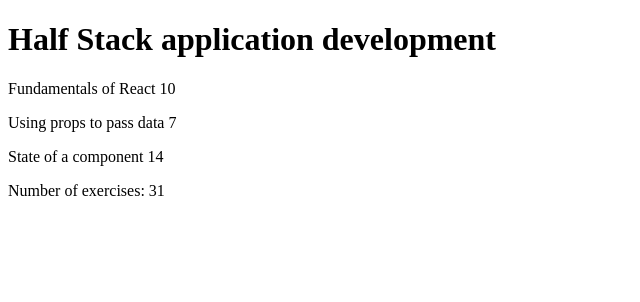
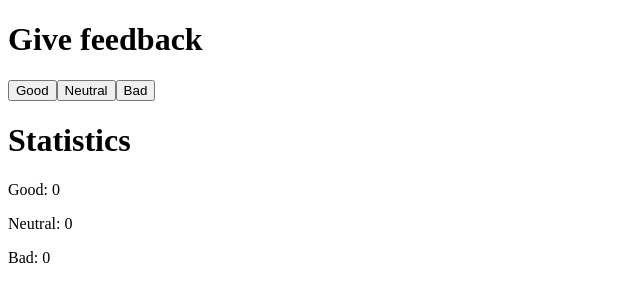
Before and after one commit to Sikarii/fullstack-open-course, a React (Vite) app in the folder 01-introduction-to-react/: page / in a window 1280 px wide. Shown: the top 302 px of the page, without its empty margins (0-640 px from the left). Built offline with nearby package versions, Linux system fonts and the light colour scheme.

Commit message:
Exercise 6 for introduction-to-react

```diff
--- a/01-introduction-to-react/src/App.jsx
+++ b/01-introduction-to-react/src/App.jsx
@@ -1,31 +1,31 @@
-import Header from "./components/Header";
-import Content from "./components/Content";
-import Total from "./components/Total";
+import { useState } from "react";
 
 export default function App() {
-  const course = {
-    name: "Half Stack application development",
-    parts: [
-      {
-        name: "Fundamentals of React",
-        exercises: 10,
-      },
-      {
-        name: "Using props to pass data",
-        exercises: 7,
-      },
-      {
-        name: "State of a component",
-        exercises: 14,
-      },
-    ],
-  };
+  const [good, setGood] = useState(0);
+  const [neutral, setNeutral] = useState(0);
+  const [bad, setBad] = useState(0);
 
   return (
     <div>
-      <Header course={course.name} />
-      <Content parts={course.parts} />
-      <Total parts={course.parts} />
+      <div>
+        <h1>Give feedback</h1>
+
+        <div>
+          <button onClick={() => setGood((v) => v + 1)}>Good</button>
+          <button onClick={() => setNeutral((v) => v + 1)}>Neutral</button>
+          <button onClick={() => setBad((v) => v + 1)}>Bad</button>
+        </div>
+      </div>
+
+      <div>
+        <h1>Statistics</h1>
+
+        <div>
+          <p>Good: {good}</p>
+          <p>Neutral: {neutral}</p>
+          <p>Bad: {bad}</p>
+        </div>
+      </div>
     </div>
   );
 };
--- a/01-introduction-to-react/src/components/Content.jsx
+++ /dev/null
@@ -1,11 +0,0 @@
-import Part from "./Part";
-
-export default function Content(props) {
-  return (
-    <div>
-      <Part part={props.parts[0].name} exercises={props.parts[0].exercises} />
-      <Part part={props.parts[1].name} exercises={props.parts[1].exercises} />
-      <Part part={props.parts[2].name} exercises={props.parts[2].exercises} />
-    </div>
-  );
-};
--- a/01-introduction-to-react/src/components/Header.jsx
+++ /dev/null
@@ -1,6 +0,0 @@
-export default function Header(props) {
-
-  return (
-    <h1>{props.course}</h1>
-  );
-};
--- a/01-introduction-to-react/src/components/Part.jsx
+++ /dev/null
@@ -1,7 +0,0 @@
-export default function Part(props) {
-  return (
-    <p>
-      {props.part} {props.exercises}
-    </p>
-  );
-};
--- a/01-introduction-to-react/src/components/Total.jsx
+++ /dev/null
@@ -1,9 +0,0 @@
-export default function Total(props) {
-  const total = props.parts.reduce((sum, p) => p.exercises + sum, 0);
-
-  return (
-    <p>
-      Number of exercises: {total}
-    </p>
-  );
-};
```
